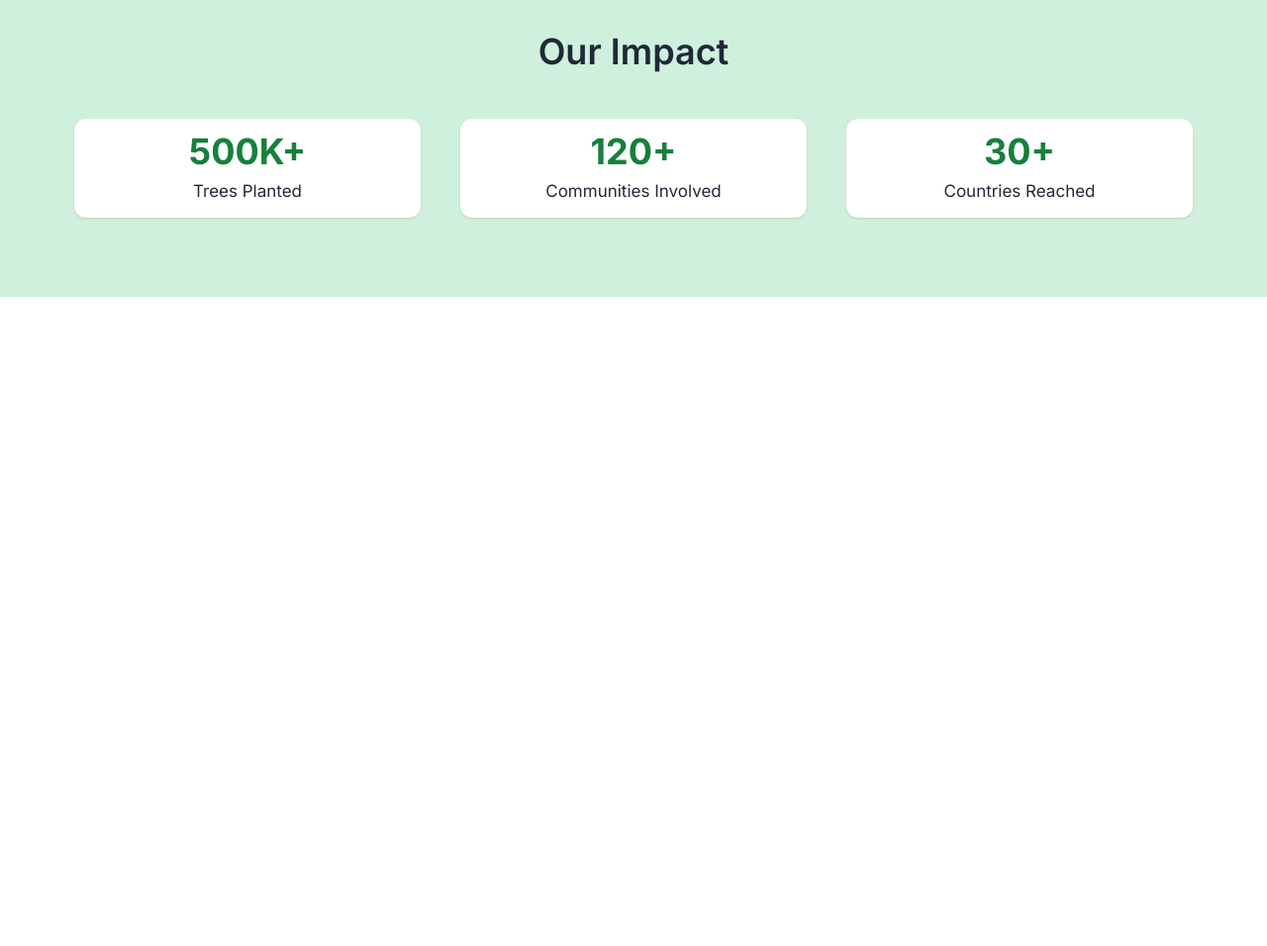
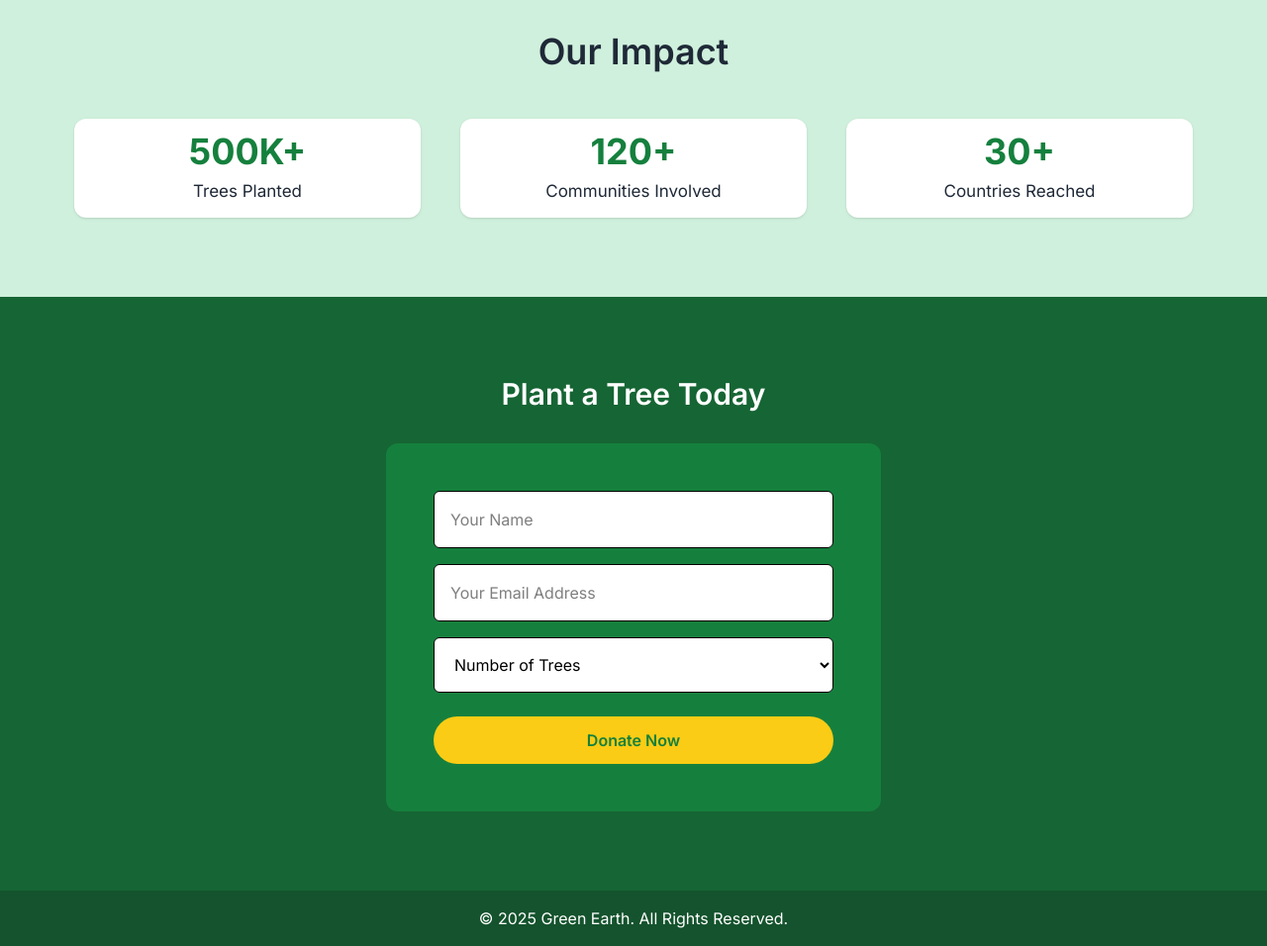
Before and after one commit to MotaharHossainMohim/Green-Earth, a plain HTML site: page index.html in a window 1280 px wide. Shown: the part 1246-2202 px from the top of the page at 99% size. Before the commit the page ends 1546 px from the top, so only its background shows below. Drawn offline with nearby package versions, Linux system fonts and the light colour scheme.

Commit message:
Complete Plant a Tree and footer section

```diff
--- a/index.html
+++ b/index.html
@@ -144,6 +144,44 @@
           </div>
         </div>
       </section>
+      <!-- Plant a Tree Form -->
+      <section
+        id="plant"
+        class="bg-[#166534] py-20 px-8 text-center text-white"
+      >
+        <h2 class="text-3xl font-semibold mb-8">Plant a Tree Today</h2>
+        <div class="max-w-[500px] mx-auto bg-[#15803D] p-12 rounded-xl">
+          <form>
+            <input
+              type="text"
+              placeholder="Your Name"
+              class="w-full bg-white px-4 py-4 mb-4 rounded-md text-black"
+            />
+            <input
+              type="email"
+              placeholder="Your Email Address"
+              class="w-full bg-white px-4 py-4 mb-4 rounded-md text-black"
+            />
+            <select class="w-full bg-white px-4 py-4 mb-6 rounded-md text-black">
+              <option disabled selected>Number of Trees</option>
+              <option value="1">1</option>
+              <option value="5">5</option>
+              <option value="10">10</option>
+              <option value="20">20</option>
+            </select>
+            <button
+              type="submit"
+              class="w-full bg-[#FACC15] text-[#15803D] font-semibold py-3 rounded-full hover:bg-[#FFA000]"
+            >
+              Donate Now
+            </button>
+          </form>
+        </div>
+      </section>
+
+    <footer class="bg-[#14532D] text-white text-base text-center py-4">
+      <p class="m-0">© 2025 Green Earth. All Rights Reserved.</p>
+    </footer>
 
 
 
```
